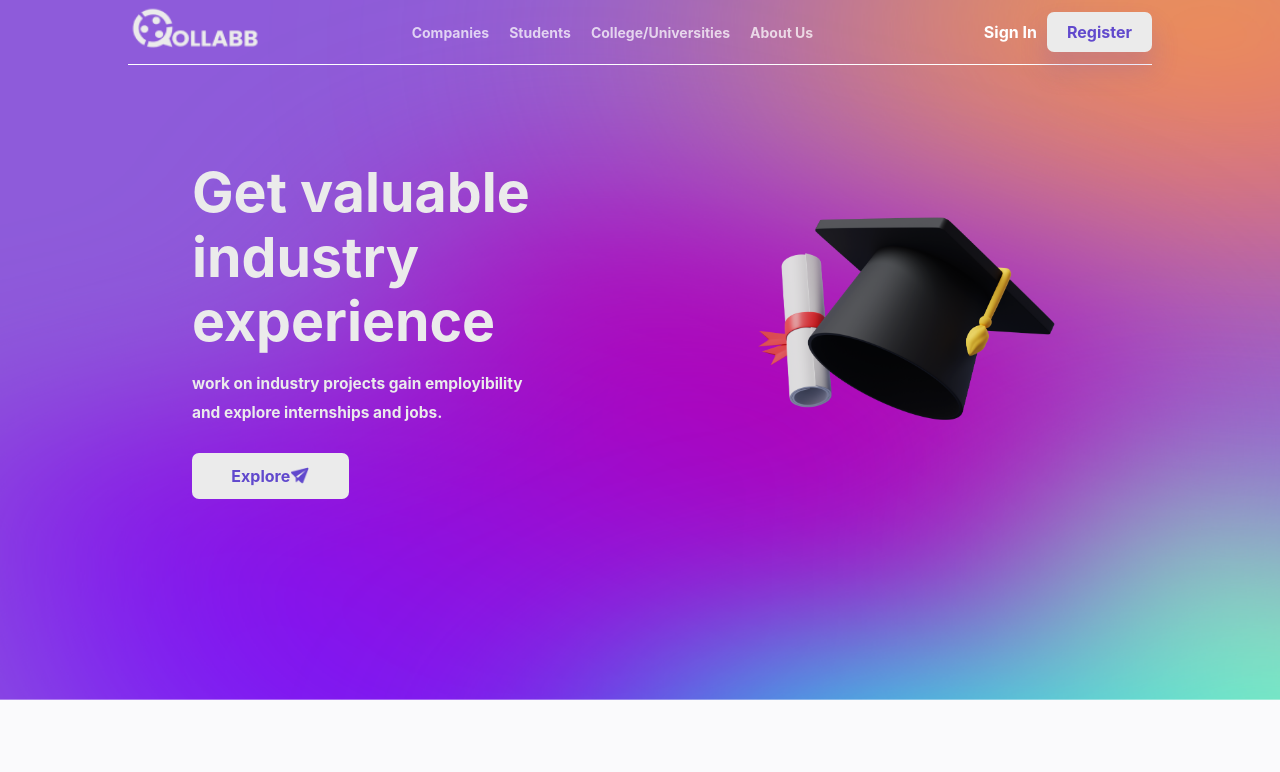
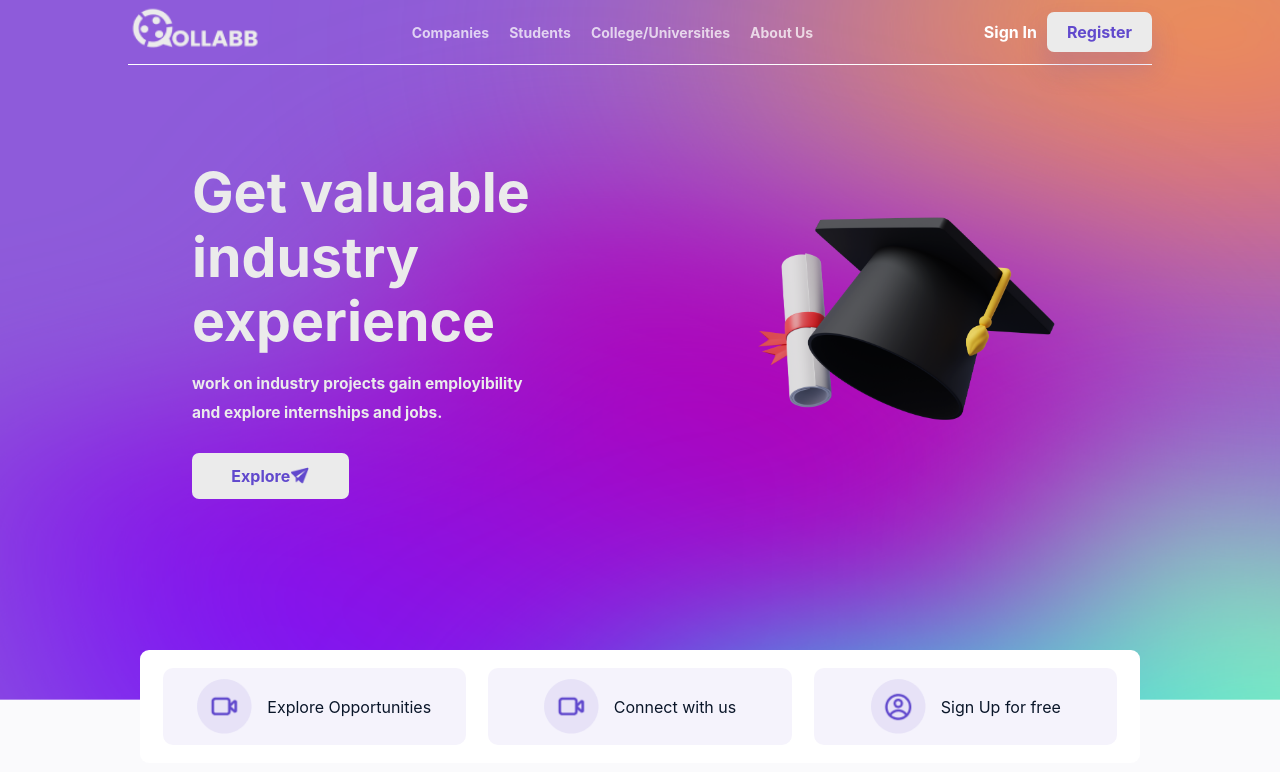
Before and after one commit to Navdeepsingh4298/pinsout-assignment, a Next.js app: page / in a window 1280 px wide. Shown: the top 772 px of the page. Built offline with nearby package versions, Linux system fonts and the light colour scheme.

Commit message:
add call to action component

```diff
--- /dev/null
+++ b/components/call-to-action/callToAction.component.jsx
@@ -0,0 +1,33 @@
+import styles from "./callToAction.module.css";
+import Image from "next/image";
+
+const CallToAction = () => {
+	return (
+		<div className={styles.ctaContainer}>
+			<div className={styles.ctaCard}>
+				<Image
+					src="/videocall.png"
+					alt="videocallicon"
+					width={55.4}
+					height={55.4}
+				/>
+				<p>Explore Opportunities</p>
+			</div>
+			<div className={styles.ctaCard}>
+				<Image
+					src="/videocall.png"
+					alt="videocallicon"
+					width={55.4}
+					height={55.4}
+				/>
+				<p>Connect with us</p>
+			</div>
+			<div className={styles.ctaCard}>
+				<Image src="/user.png" alt="usericon" width={55.4} height={55.4} />
+				<p>Sign Up for free</p>
+			</div>
+		</div>
+	);
+};
+
+export default CallToAction;
--- /dev/null
+++ b/components/call-to-action/callToAction.module.css
@@ -0,0 +1,28 @@
+.ctaContainer {
+	width: 1000px;
+	height: 113.2px;
+	margin: 0 auto;
+	position: relative;
+	top: -50px;
+	z-index: 1;
+	border-radius: 9px;
+	display: flex;
+	align-items: center;
+	justify-content: space-evenly;
+	background-color: #fff;
+}
+
+.ctaCard {
+	width: 303.13px;
+	height: 77.6px;
+	display: flex;
+	align-items: center;
+	justify-content: center;
+	border-radius: 10px;
+	background-color: #6149cd10;
+}
+
+.ctaCard p {
+	color: #0a1629;
+	margin-left: 15px;
+}
--- a/pages/index.js
+++ b/pages/index.js
@@ -1,4 +1,5 @@
 import Head from "next/head";
+import CallToAction from "../components/call-to-action/callToAction.component";
 import Header from "../components/header/header.component";
 import styles from "../styles/Home.module.css";
 
@@ -12,6 +13,7 @@ export default function Home() {
 			</Head>
 
 			<Header />
+			<CallToAction />
 		</div>
 	);
 }
--- a/styles/Home.module.css
+++ b/styles/Home.module.css
@@ -1,5 +1,4 @@
 .container {
 	width: 100%;
 	background-color: #fafafc;
-	height: 3000px;
 }
```
Also changed, not shown: public/user.png, public/videocall.png.
